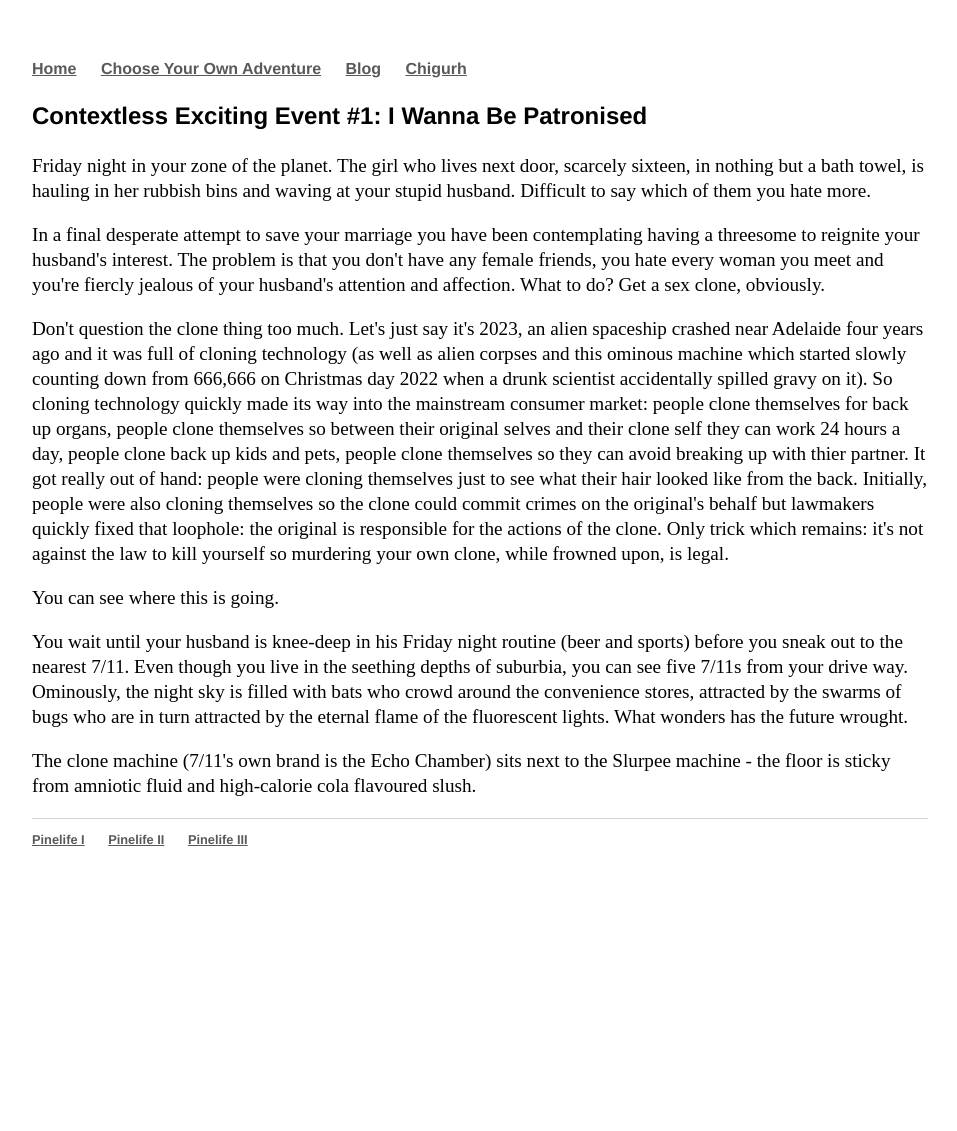
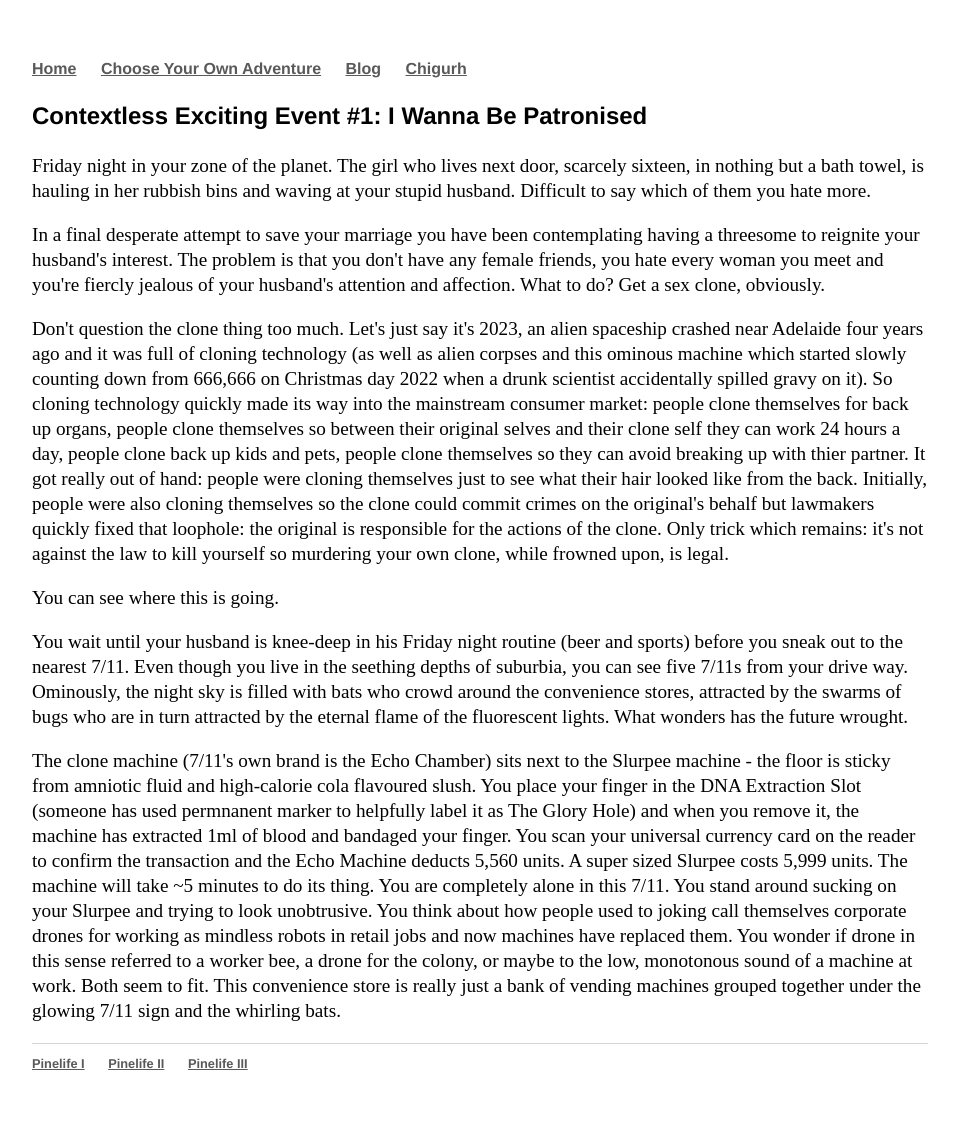
Before and after one commit to Pinelife/pinelife.github.io, a Jekyll site: the page built from Hellhole/excitingevent1.html, in a window 1280 px wide. Shown: the whole page, without its empty margins (160-1117 px from the left). Built offline with Jekyll 4.4.1, drawn with Linux system fonts in a browser that asks for light colours; before the commit the page ends 907 px from its top, so only the background shows below that.

Commit message:
Create excitingevent1.html

```diff
--- a/Hellhole/excitingevent1.html
+++ b/Hellhole/excitingevent1.html
@@ -32,4 +32,14 @@ Don't question the clone thing too much. Let's just say it's 2023, an alien spac
  </p>
 <p>
   The clone machine (7/11's own brand is the Echo Chamber) sits next to the Slurpee machine - the floor is sticky from amniotic fluid and high-calorie cola flavoured slush.
+  You place your finger in the DNA Extraction Slot (someone has used permnanent marker to helpfully label it as The Glory Hole) and when you remove it, the machine has extracted
+  1ml of blood and bandaged your finger. You scan your universal currency card on the reader to confirm the transaction and the Echo Machine deducts 5,560 units. A super sized
+  Slurpee costs 5,999 units. The machine will take ~5 minutes to do its thing. You are completely alone in this 7/11. You stand around
+  sucking on your Slurpee and trying to look unobtrusive. You think about how people used to joking call themselves corporate drones for
+  working as mindless robots in retail jobs and now machines have replaced them. You wonder if drone in this sense referred to a worker
+  bee, a drone for the colony, or maybe to the low, monotonous sound of a machine at work. Both seem to fit. This convenience store is
+  really just a bank of vending machines grouped together under the glowing 7/11 sign and the whirling bats.
 </p>
+<p>
+
+</p>
```
